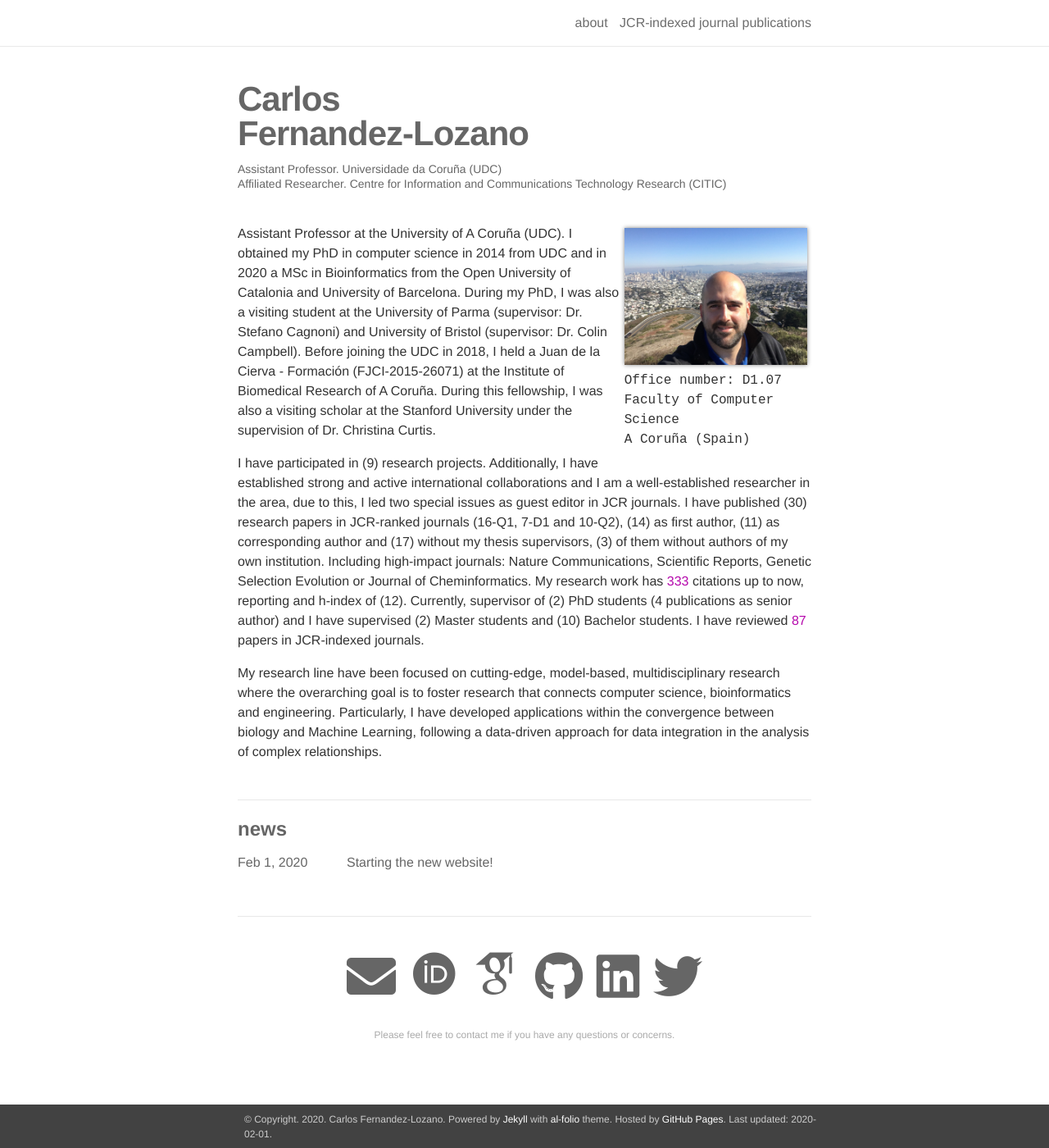
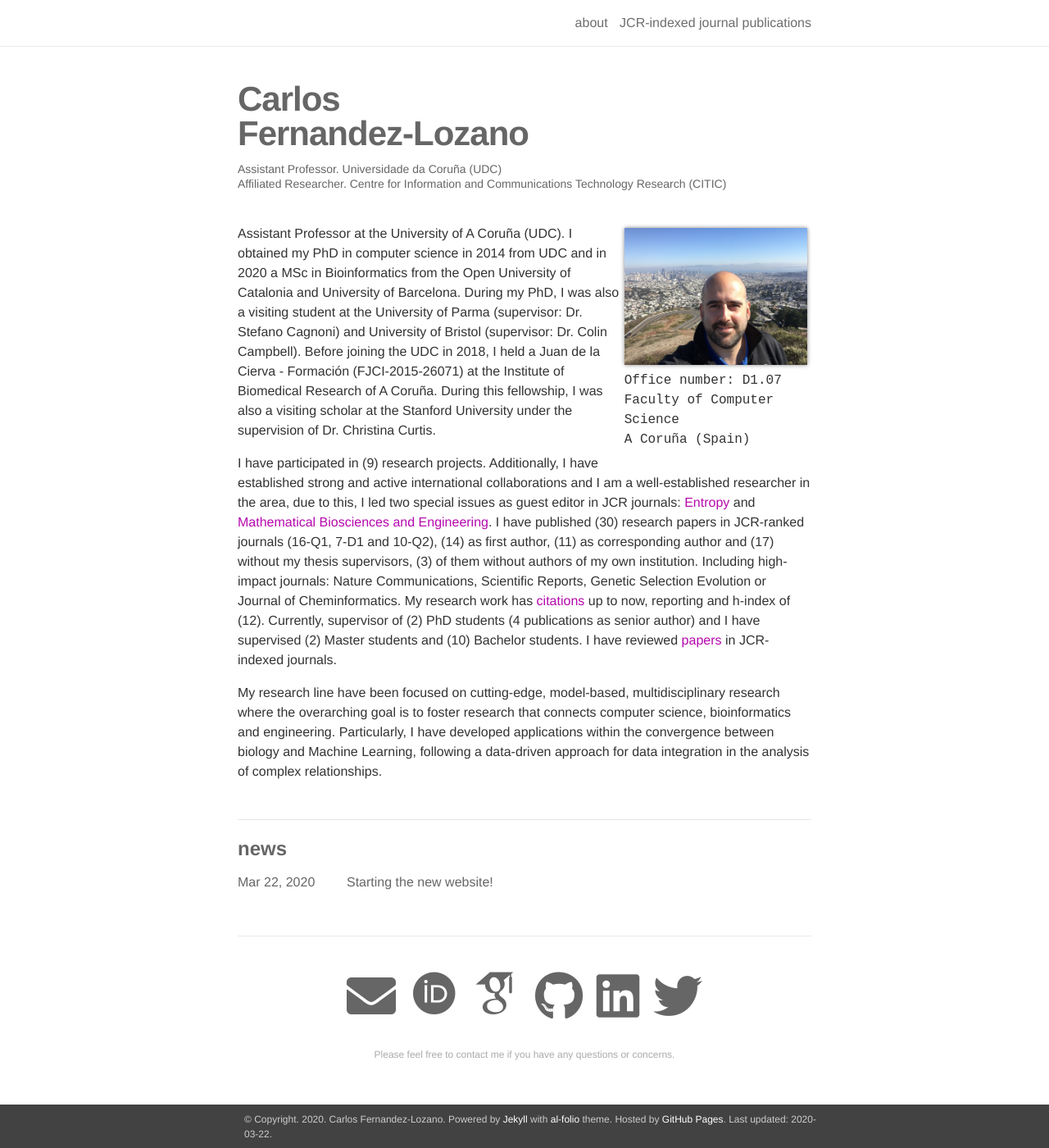
Before and after one commit to cafernandezlo/es_github_cafernandezlo, a Jekyll site: the page built from _pages/about.md, in a window 1280 px wide and 1400 px high. Shown: the whole window at 82% size. Built offline with Jekyll 4.4.1, drawn with Linux system fonts in a browser that asks for light colours; nearby versions of some CDN libraries; some web fonts are replaced.

Commit message:
Minor changes

```diff
--- a/_config.yml
+++ b/_config.yml
@@ -11,7 +11,7 @@
 
 url:  # the base hostname & protocol for your site
 baseurl: # the subpath of your site, e.g. /blog/
-last_updated: 2020-02-01
+last_updated: 2020-03-22
 
 # -----------------------------------------------------------------------------
 # Social integration
--- a/_pages/about.md
+++ b/_pages/about.md
@@ -18,6 +18,6 @@
 
 Assistant Professor at the University of A Coruña (UDC). I obtained my PhD in computer science in 2014 from UDC and in 2020 a MSc in Bioinformatics from the Open University of Catalonia and University of Barcelona. During my PhD, I was also a visiting student at the University of Parma (supervisor: Dr. Stefano Cagnoni) and University of Bristol (supervisor: Dr. Colin Campbell). Before joining the UDC in 2018, I held a Juan de la Cierva - Formación (FJCI-2015-26071) at the Institute of Biomedical Research of A Coruña. During this fellowship, I was also a visiting scholar at the Stanford University under the supervision of Dr. Christina Curtis.
 
-I have participated in (9) research projects. Additionally, I have established strong and active international collaborations and I am a well-established researcher in the area, due to this, I led two special issues as guest editor in JCR journals. I have published (30) research papers in JCR-ranked journals (16-Q1, 7-D1 and 10-Q2), (14) as first author, (11) as corresponding author and (17) without my thesis supervisors, (3) of them without authors of my own institution. Including high-impact journals: Nature Communications, Scientific Reports, Genetic Selection Evolution or Journal of Cheminformatics. My research work has <a href="https://scholar.google.es/citations?user=gE-7NE4AAAAJ&hl=es">333</a> citations up to now, reporting and h-index of (12). Currently, supervisor of (2) PhD students (4 publications as senior author) and I have supervised (2) Master students and (10) Bachelor students. I have reviewed <a href="https://publons.com/researcher/1751450/carlos-fernandez-lozano/">87</a> papers in JCR-indexed journals.
+I have participated in (9) research projects. Additionally, I have established strong and active international collaborations and I am a well-established researcher in the area, due to this, I led two special issues as guest editor in JCR journals: <a href="https://www.mdpi.com/journal/entropy/special_issues/high_dimensional">Entropy</a> and <a href="http://www.aimspress.com/newsinfo/1364.html">Mathematical Biosciences and Engineering</a>. I have published (30) research papers in JCR-ranked journals (16-Q1, 7-D1 and 10-Q2), (14) as first author, (11) as corresponding author and (17) without my thesis supervisors, (3) of them without authors of my own institution. Including high-impact journals: Nature Communications, Scientific Reports, Genetic Selection Evolution or Journal of Cheminformatics. My research work has <a href="https://scholar.google.es/citations?user=gE-7NE4AAAAJ&hl=es">citations</a> up to now, reporting and h-index of (12). Currently, supervisor of (2) PhD students (4 publications as senior author) and I have supervised (2) Master students and (10) Bachelor students. I have reviewed <a href="https://publons.com/researcher/1751450/carlos-fernandez-lozano/">papers</a> in JCR-indexed journals.
 
 My research line have been focused on cutting-edge, model-based, multidisciplinary research where the overarching goal is to foster research that connects computer science, bioinformatics and engineering. Particularly, I have developed applications within the convergence between biology and Machine Learning, following a data-driven approach for data integration in the analysis of complex relationships.
```
Also changed, not shown: _data/coauthors.yml (+2 -8 lines), _news/announcement_1.md (+1 -1 lines), 3 other files.
